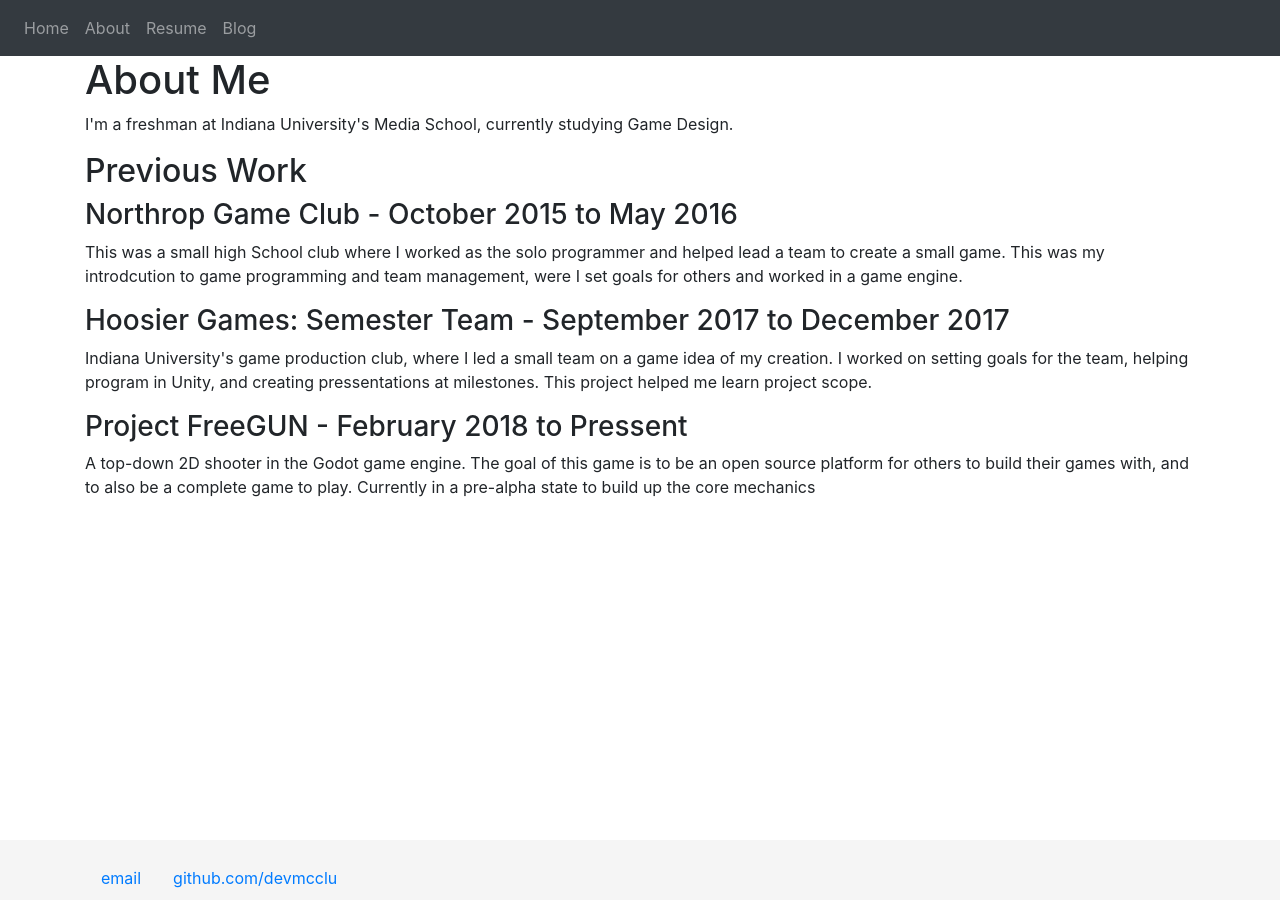
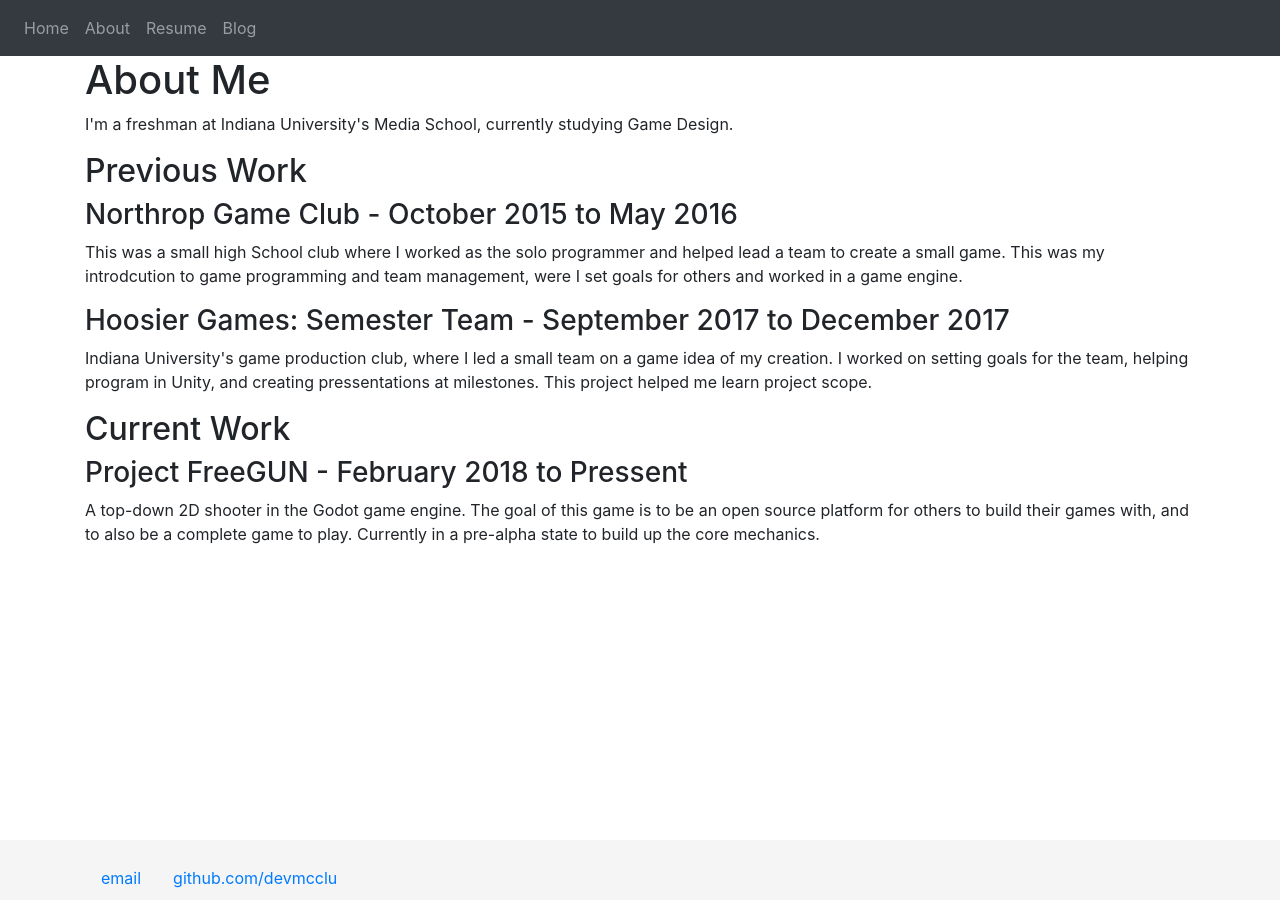
Before and after one commit to devmcclu/devmcclu.github.io-old, a Jekyll site: the page built from about/index.html, in a window 1280 px wide. Built offline with Jekyll 4.4.1, drawn with Linux system fonts in a browser that asks for light colours.

Commit message:
Small changes to the About page

```diff
--- a/about/index.html
+++ b/about/index.html
@@ -10,6 +10,7 @@ title: Devlin McClure
   <p>This was a small high School club where I worked as the solo programmer and helped lead a team to create a small game. This was my introdcution to game programming and team management, were I set goals for others and worked in a game engine.</p>
   <h3>Hoosier Games: Semester Team - September 2017 to December 2017</h3>
   <p>Indiana University's game production club, where I led a small team on a game idea of my creation. I worked on setting goals for the team, helping program in Unity, and creating pressentations at milestones. This project helped me learn project scope.</p>
+	<h2>Current Work</h2>
   <h3>Project FreeGUN - February 2018 to Pressent</h3>
-  <p>A top-down 2D shooter in the Godot game engine. The goal of this game is to be an open source platform for others to build their games with, and to also be a complete game to play. Currently in a pre-alpha state to build up the core mechanics</p>
+  <p>A top-down 2D shooter in the Godot game engine. The goal of this game is to be an open source platform for others to build their games with, and to also be a complete game to play. Currently in a pre-alpha state to build up the core mechanics.</p>
 </div><!-- /.blurb -->
```
